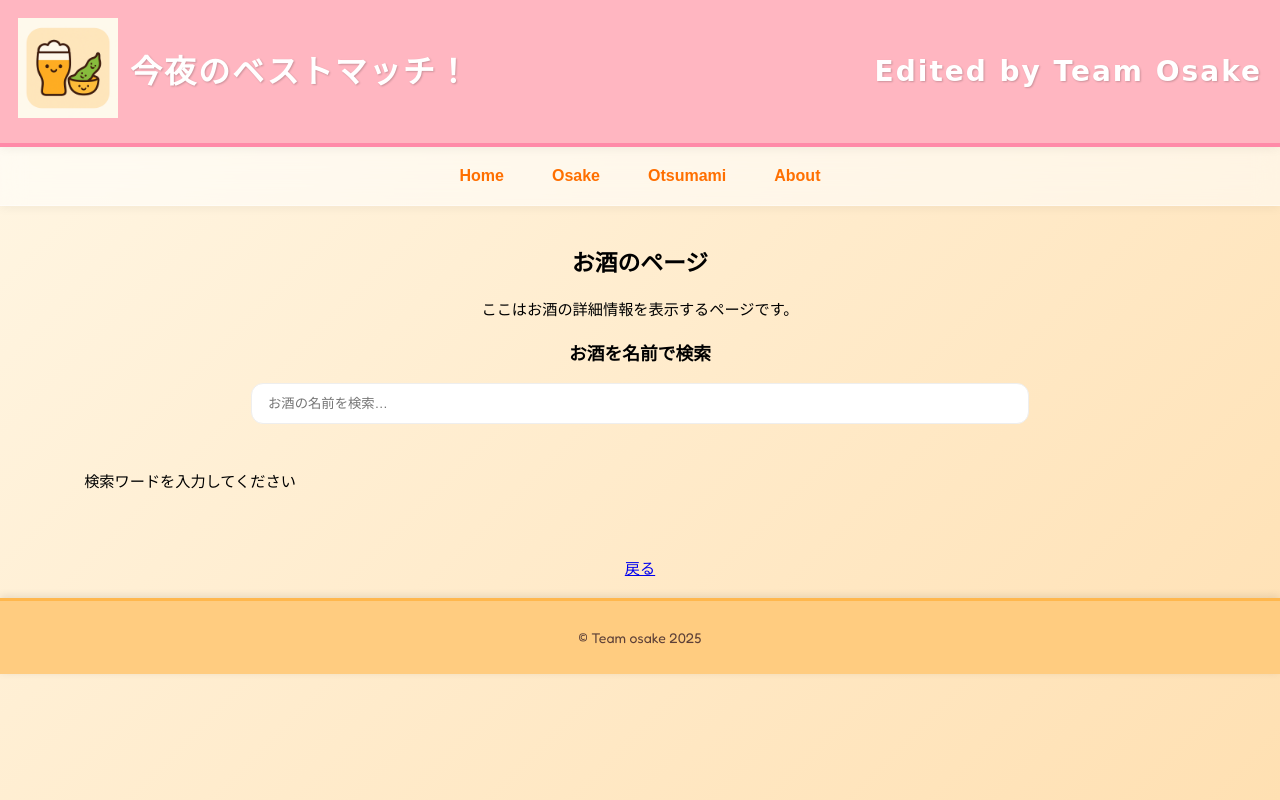
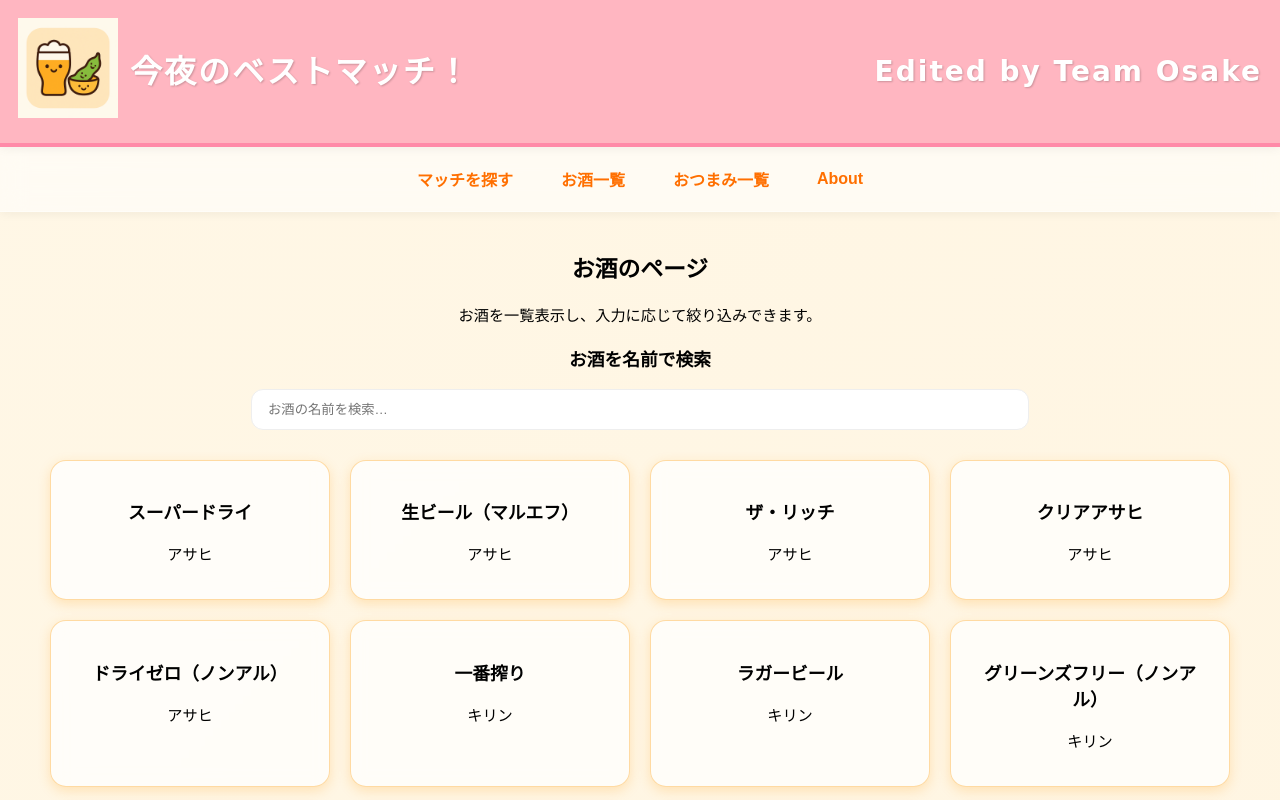
Before and after one commit to sreij/todays_best_match, a React (Vite) app: page /Osake in a window 1280 px wide. Shown: the top 800 px of the page. Built offline with nearby package versions, Linux system fonts and the light colour scheme; a web font is replaced by a local one.

Commit message:
こまごまの部分の変更

```diff
--- a/src/Header.jsx
+++ b/src/Header.jsx
@@ -12,9 +12,9 @@ export default function Header() {
         <p>Edited by Team Osake</p>
       </header>
       <nav className="header-nav" aria-label="Main navigation">
-        <Link to="/">Home</Link>
-        <Link to="/Osake">Osake</Link>
-        <Link to="/Otsumami">Otsumami</Link>
+        <Link to="/">マッチを探す</Link>
+        <Link to="/Osake">お酒一覧</Link>
+        <Link to="/Otsumami">おつまみ一覧</Link>
         <Link to="/about">About</Link>
       </nav>
     </>
--- a/src/Osake.jsx
+++ b/src/Osake.jsx
@@ -1,6 +1,6 @@
 import { useState, useEffect } from "react";
 import { Link } from "react-router-dom";
-import { toHiragana } from "wanakana"; // ← 追加（漢字 → ひらがな変換）
+import { toHiragana } from "wanakana";
 
 export default function Osake() {
   const [brands, setBrands] = useState([]);
@@ -12,23 +12,25 @@ export default function Osake() {
     fetch("/brand.json")
       .then((res) => res.json())
       .then((data) => {
-        // beer / chuhai / sake など全カテゴリーを統合して 1 配列にする
+        // 全カテゴリーを1配列にまとめる
         const all = Object.values(data).flat();
         setBrands(all);
+        setFiltered(all); // ← 最初から全文表示
       });
   }, []);
 
-  // 検索処理（ひらがな対応）
+  // 入力ごとに絞り込み
   const handleSearch = (e) => {
     const value = e.target.value;
     setQuery(value);
 
+    // 空なら全文表示に戻す
     if (!value.trim()) {
-      setFiltered([]);
+      setFiltered(brands);
       return;
     }
 
-    const valueHira = toHiragana(value); // 入力をひらがな化
+    const valueHira = toHiragana(value);
 
     const results = brands.filter((item) => {
       const name = item.name || "";
@@ -40,13 +42,10 @@ export default function Osake() {
       const readingHira = toHiragana(reading);
 
       return (
-        // 通常の日本語部分一致
         name.includes(value) ||
         brand.includes(value) ||
-
-        // ひらがな部分一致（例：金麦 → きんむぎ）
         nameHira.includes(valueHira) ||
-        brandHira.includes(valueHira)  ||
+        brandHira.includes(valueHira) ||
         (reading && readingHira.includes(valueHira))
       );
     });
@@ -58,7 +57,7 @@ export default function Osake() {
     <main style={{ padding: "20px" }}>
       <section>
         <h2>お酒のページ</h2>
-        <p>ここはお酒の詳細情報を表示するページです。</p>
+        <p>お酒を一覧表示し、入力に応じて絞り込みできます。</p>
       </section>
 
       <section style={{ marginTop: "20px" }}>
@@ -71,7 +70,7 @@ export default function Osake() {
         />
       </section>
 
-      {/* ▼ 4列固定のタイル表示 ▼ */}
+      {/* ▼ 一覧表示（常に filtered を表示） ▼ */}
       <div className="grid search-grid">
         {filtered.length > 0 ? (
           filtered.map((item) => (
@@ -80,10 +79,8 @@ export default function Osake() {
               <p>{item.brand}</p>
             </div>
           ))
-        ) : query ? (
-          <p>該当なし</p>
         ) : (
-          <p>検索ワードを入力してください</p>
+          <p>該当するお酒はありません</p>
         )}
       </div>
 
```
